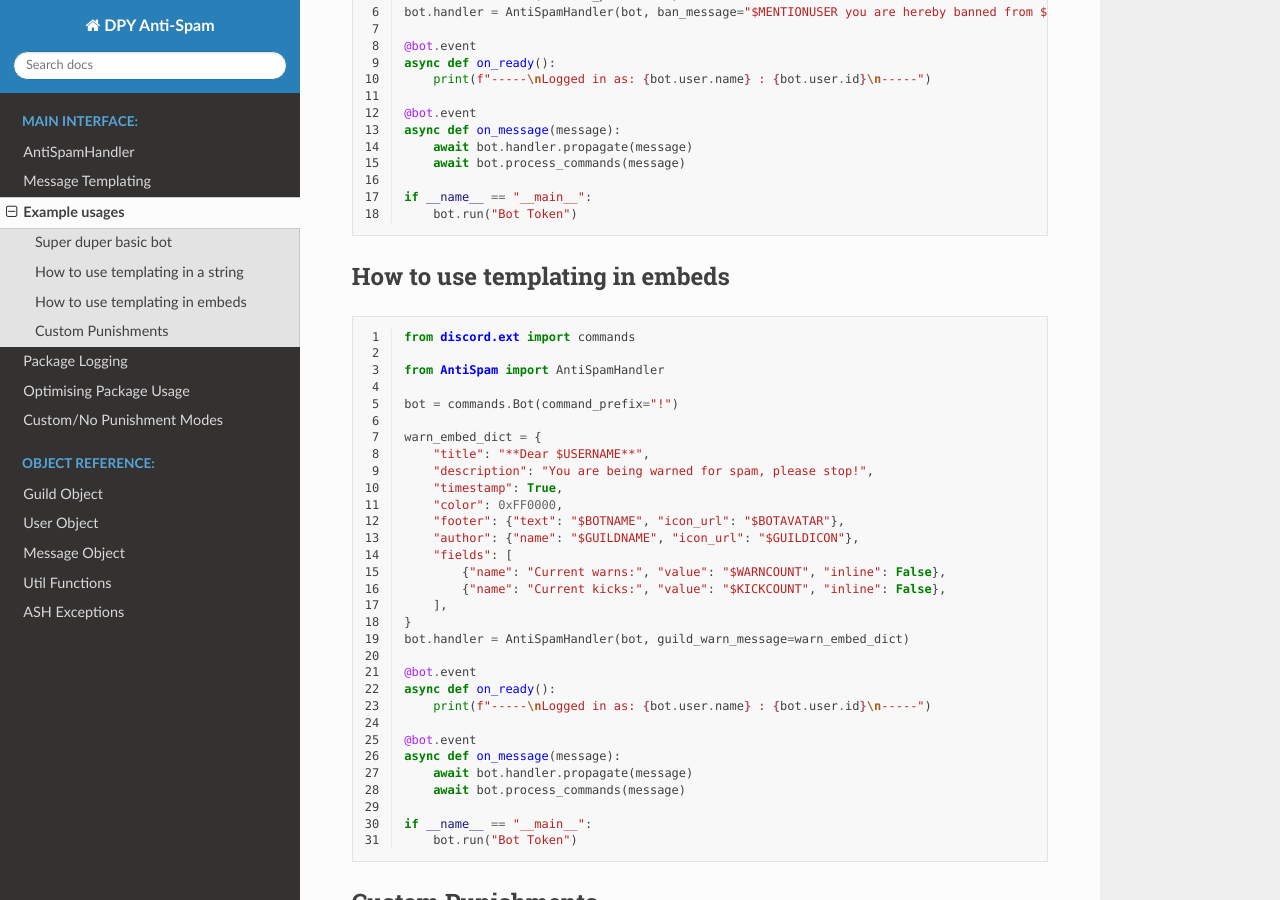
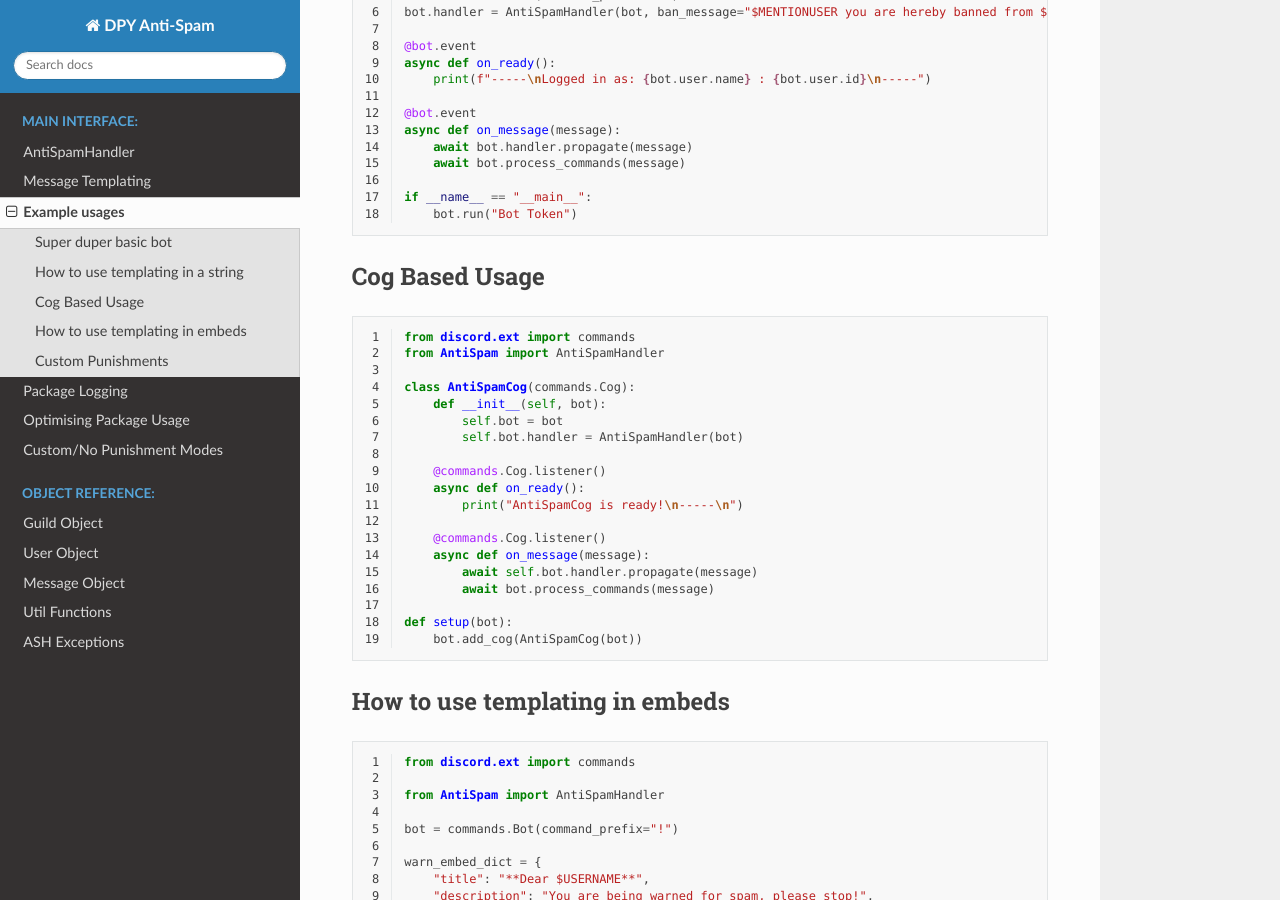
Before and after one commit to Skelmis/Discord-Anti-Spam, a Sphinx documentation site: the page built from docs/modules/examples.rst, in a window 1280 px wide and 900 px high, scrolled down 801 px. Built offline with Sphinx 7.4.7 and the Read the Docs theme 2.0.0, drawn with Linux system fonts in a browser that asks for light colours.

Commit message:
:memo: Add cog based exampls

```diff
--- a/docs/modules/examples.rst
+++ b/docs/modules/examples.rst
@@ -56,6 +56,32 @@ How to use templating in a string
 
     if __name__ == "__main__":
         bot.run("Bot Token")
+
+Cog Based Usage
+---------------
+
+.. code-block:: python
+    :linenos:
+
+    from discord.ext import commands
+    from AntiSpam import AntiSpamHandler
+
+    class AntiSpamCog(commands.Cog):
+        def __init__(self, bot):
+            self.bot = bot
+            self.bot.handler = AntiSpamHandler(bot)
+
+        @commands.Cog.listener()
+        async def on_ready():
+            print("AntiSpamCog is ready!\n-----\n")
+
+        @commands.Cog.listener()
+        async def on_message(message):
+            await self.bot.handler.propagate(message)
+            await bot.process_commands(message)
+
+    def setup(bot):
+        bot.add_cog(AntiSpamCog(bot))
 
 
 How to use templating in embeds
```
Also changed, not shown: 2 other files.
